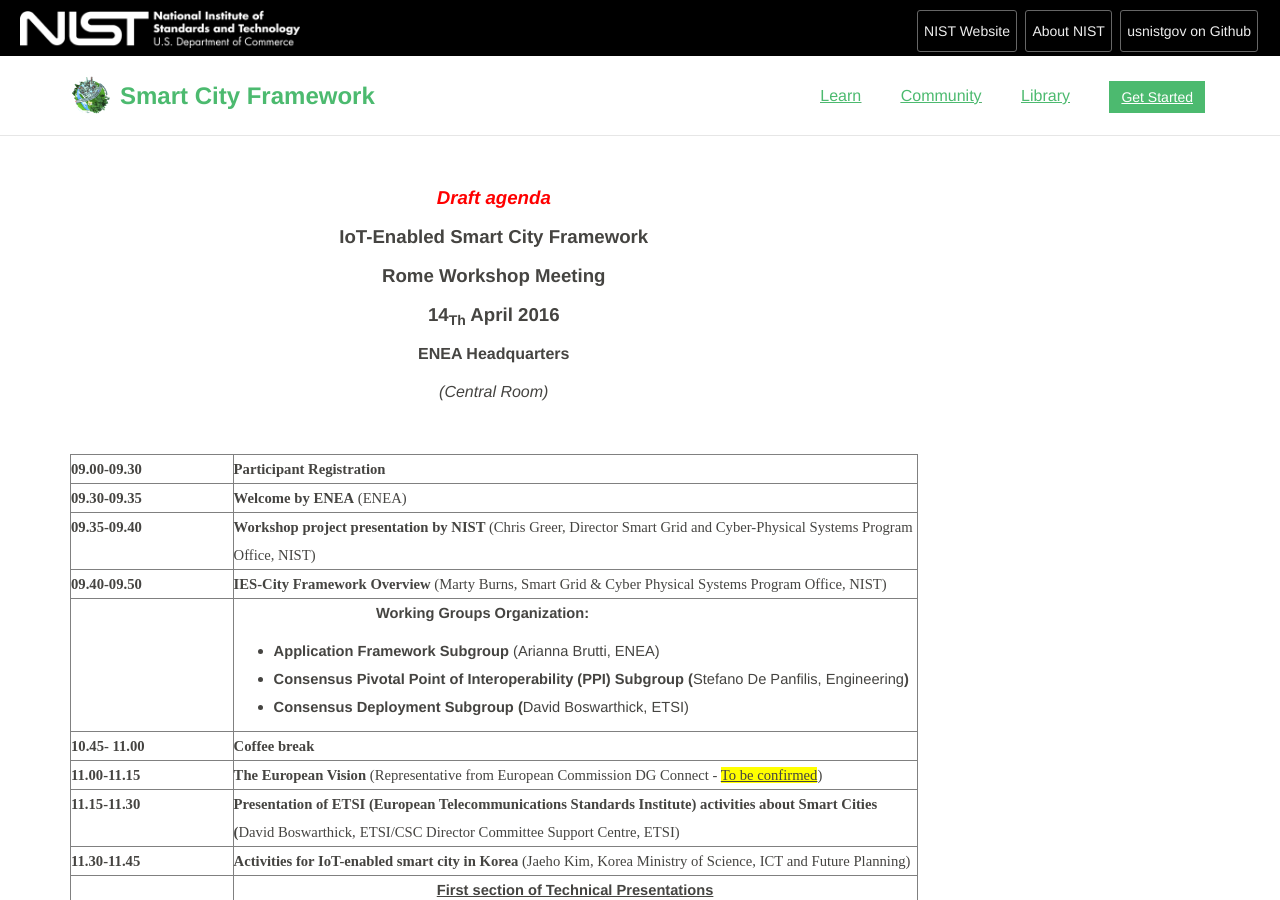
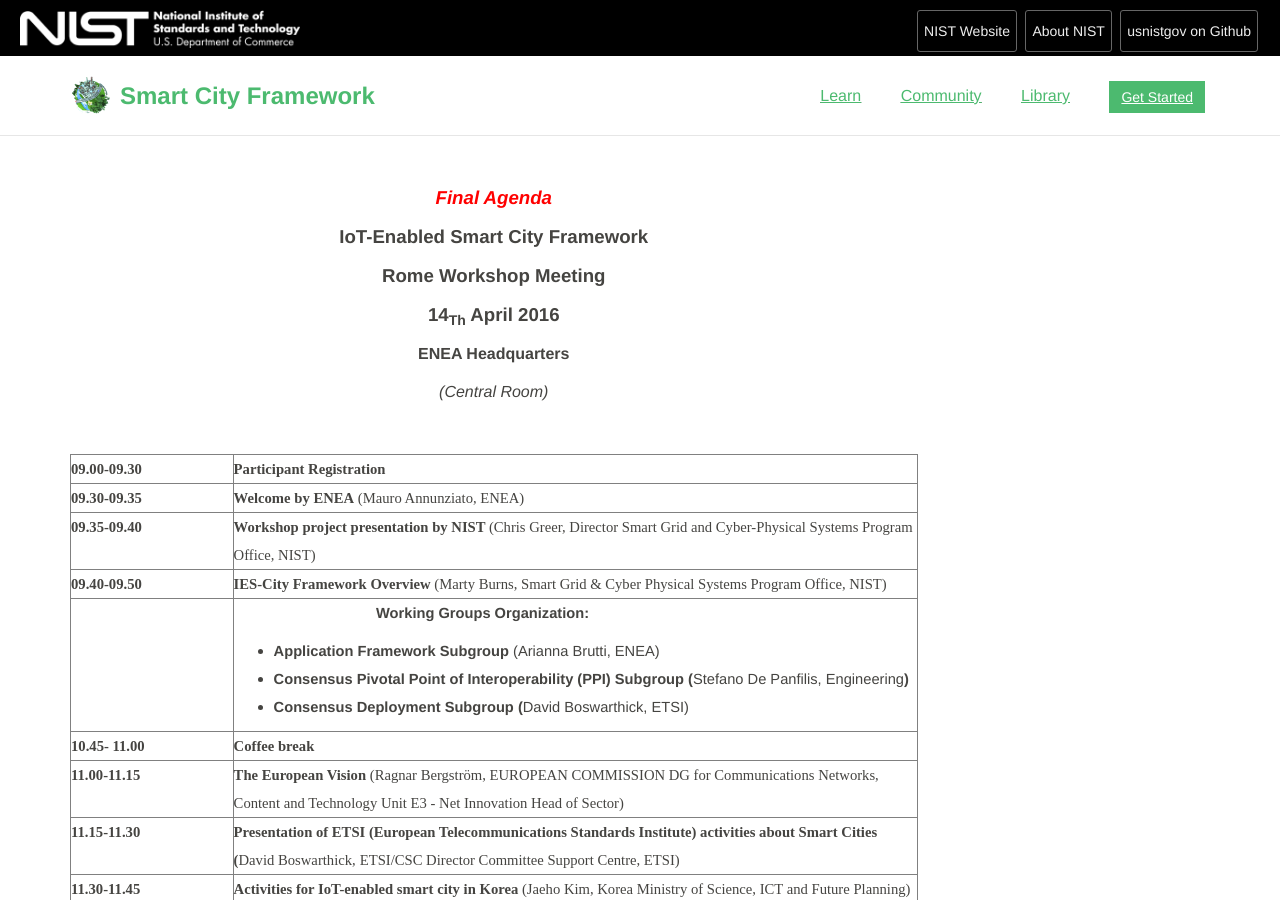
Before and after one commit to usnistgov/smartcitiesarchitecture, a Jekyll site: the page built from events/kickoffworkshops/ENEA_April14/index.md, in a window 1280 px wide and 900 px high. Built offline with Jekyll 4.4.1, drawn with Linux system fonts in a browser that asks for light colours.

Commit message:
Edits on final agenda

```diff
--- a/events/kickoffworkshops/ENEA_April14/index.md
+++ b/events/kickoffworkshops/ENEA_April14/index.md
@@ -7,7 +7,7 @@
 <br>
 <p class="MsoNormal" style="text-align: center;" align="center"><b
 style=""><i style=""><span style="font-size: 14pt; color: red;"
-lang="EN-GB">Draft agenda<o:p></o:p></span></i></b></p>
+lang="EN-GB">Final Agenda<o:p></o:p></span></i></b></p>
 <p class="MsoNormal" style="text-align: center;" align="center"><b
 style=""><span style="font-size: 14pt;" lang="EN-GB">IoT-Enabled Smart
 City Framework <o:p></o:p></span></b></p>
@@ -42,7 +42,7 @@
 style="font-size: 11pt; font-family: &quot;Times New Roman&quot;,serif;"
 lang="IT">Welcome by ENEA</span></b><span
 style="font-size: 11pt; font-family: &quot;Times New Roman&quot;,serif;"
-lang="IT"> (ENEA)</span></td>
+lang="IT"> (Mauro Annunziato, ENEA)</span></td>
 </tr>
 <tr>
 <td style="vertical-align: top; width: 172px;"><b style=""><span
@@ -104,9 +104,7 @@
 style="font-size: 11pt; font-family: &quot;Times New Roman&quot;,serif;"
 lang="EN-GB">The European Vision </span></b><span
 style="font-size: 11pt; font-family: &quot;Times New Roman&quot;,serif;"
-lang="EN-GB">(Representative from European Commission DG Connect - <u><span
-style="background: yellow none repeat scroll 0% 50%; -moz-background-clip: -moz-initial; -moz-background-origin: -moz-initial; -moz-background-inline-policy: -moz-initial;">To
-be confirmed</span></u>)</span></td>
+lang="EN-GB">(Ragnar Bergström, EUROPEAN COMMISSION  DG for Communications Networks, Content and Technology  Unit E3 - Net Innovation Head of Sector)</span></td>
 </tr>
 <tr>
 <td style="vertical-align: top; width: 172px;"><b style=""><span
```
